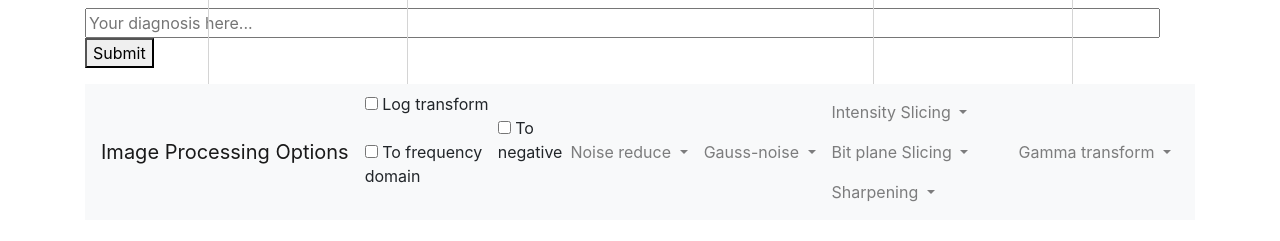
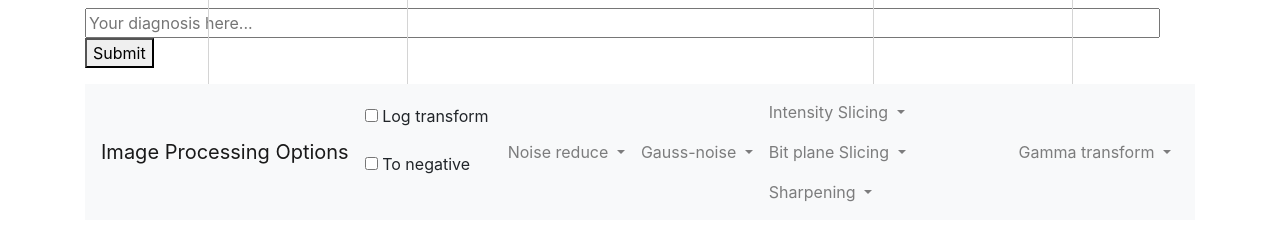
Before and after one commit to quandapro/se-repo, a Flask app: template src/Flask/templates/doctor.html in a window 1280 px wide. Shown: the part 370-611 px from the top of the page. Run offline with Flask 2, Linux system fonts and the light colour scheme; the template is opened without the code that fills it, so the values that code supplies are empty; parts of the project's set-up code (start-up, migrations or seed data) failed here and were passed over; some libraries are stand-ins or nearby versions.

Commit message:
removal of to_frequency_domain function

```diff
--- a/src/Flask/main.py
+++ b/src/Flask/main.py
@@ -169,8 +169,6 @@ def image():
 
         if 'log-trans' in req_str:
             image = to_domain.log_transform(image)
-        if 'freg-domain' in req_str:
-            image = to_domain.to_frequency_domain(image)
         if 'to-negative' in req_str:
             image = to_domain.to_negative(image)
         if 'high-pass' in req_str:
--- a/src/Flask/templates/doctor.html
+++ b/src/Flask/templates/doctor.html
@@ -55,22 +55,12 @@
             <ul class="nav navbar-nav">
                 <form class="navbar-form navbar-left" role="search">
                     <div class="checkbox navbar-btn">
-                        <label class="navbar-link">
+                        <label class="navbar-link" >
                             <input type="checkbox" class="autosubmit" value="true" name="log-trans">
                             Log transform
                         </label>
                     </div>
                 </form>
-                <form class="navbar-form navbar-left" role="search">
-                    <div class="checkbox navbar-btn">
-                        <label class="navbar-link" >
-                            <input type="checkbox" class="autosubmit" value="true" name="freg-domain">
-                            To frequency domain
-                        </label>
-                    </div>
-                </form>
-            </ul>
-            <ul class="nav navbar-nav">
                 <form class="navbar-form navbar-left" role="search">
                     <div class="checkbox navbar-btn">
                         <label class="navbar-link" >
@@ -89,7 +79,7 @@
                     <div class="dropdown-menu" aria-labelledby="navbarDropdown">
                         <form class="navbar-form navbar-left" role="search">
                             <div class="checkbox navbar-btn">
-                                <label class="navbar-link">
+                                <label class="navbar-link" >
                                     <input type="checkbox" class="autosubmit" value="true" name="high-pass">
                                     High pass filter
                                 </label>
@@ -98,7 +88,7 @@
                         <div class="dropdown-divider"></div>
                         <form class="navbar-form navbar-left" role="search">
                             <div class="checkbox navbar-btn">
-                                <label class="navbar-link">
+                                <label class="navbar-link" >
                                     <input type="checkbox" class="autosubmit" value="true" name="laplacian">
                                     Laplacian
                                 </label>
@@ -114,7 +104,7 @@
                         Gauss-noise
                     </a>
                     <div class="dropdown-menu" aria-labelledby="navbarDropdown">
-                        <input class="form-control mr-sm-2" type="range" min=1 max=9 name='gauss-noise' value=1 >
+                        <input class="form-control mr-sm-2" type="range" min=1 max=9 name='gauss-noise' value=1>
                         <label for="gauss-noise">Odd numbers < 10</label> </div> </li> </ul> <ul class="nav navbar-nav">
                 <li class="dropdown">
                     <a class="nav-link dropdown-toggle" href="#" id="navbarDropdown" role="button"
@@ -149,7 +139,7 @@
                                 name="kernel-1">Kernel 1</a>
                         <div class="dropdown-divider"></div>
                         <a class="dropdown-item" href="#"><input class="autosubmit" type="checkbox"
-                                name="kernel-2">Kernel 2</a>
+                                name="kernel-2">Kernel 2/a>
                         <div class="dropdown-divider"></div>
                         <a class="dropdown-item" href="#"><input class="autosubmit" type="checkbox"
                                 name="kernel-3">Kernel 3</a>
```
